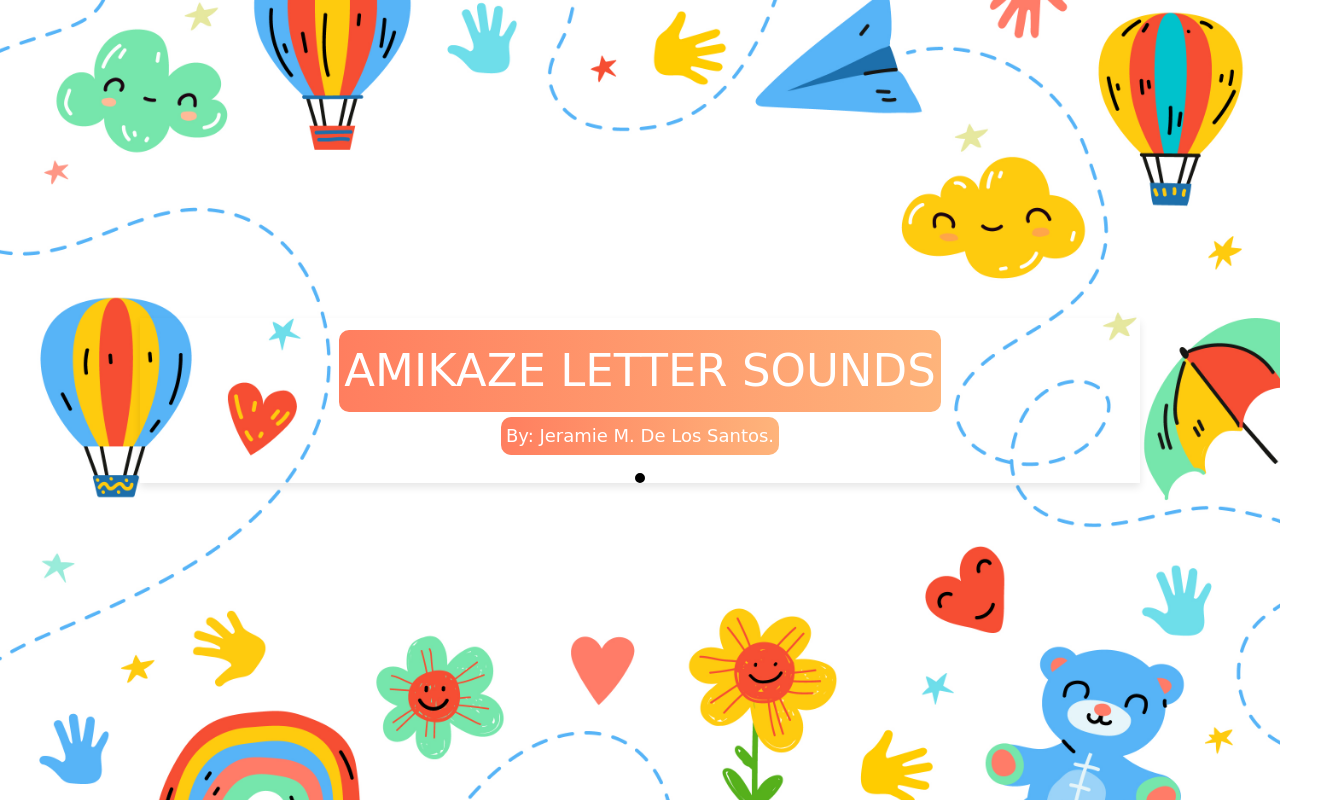
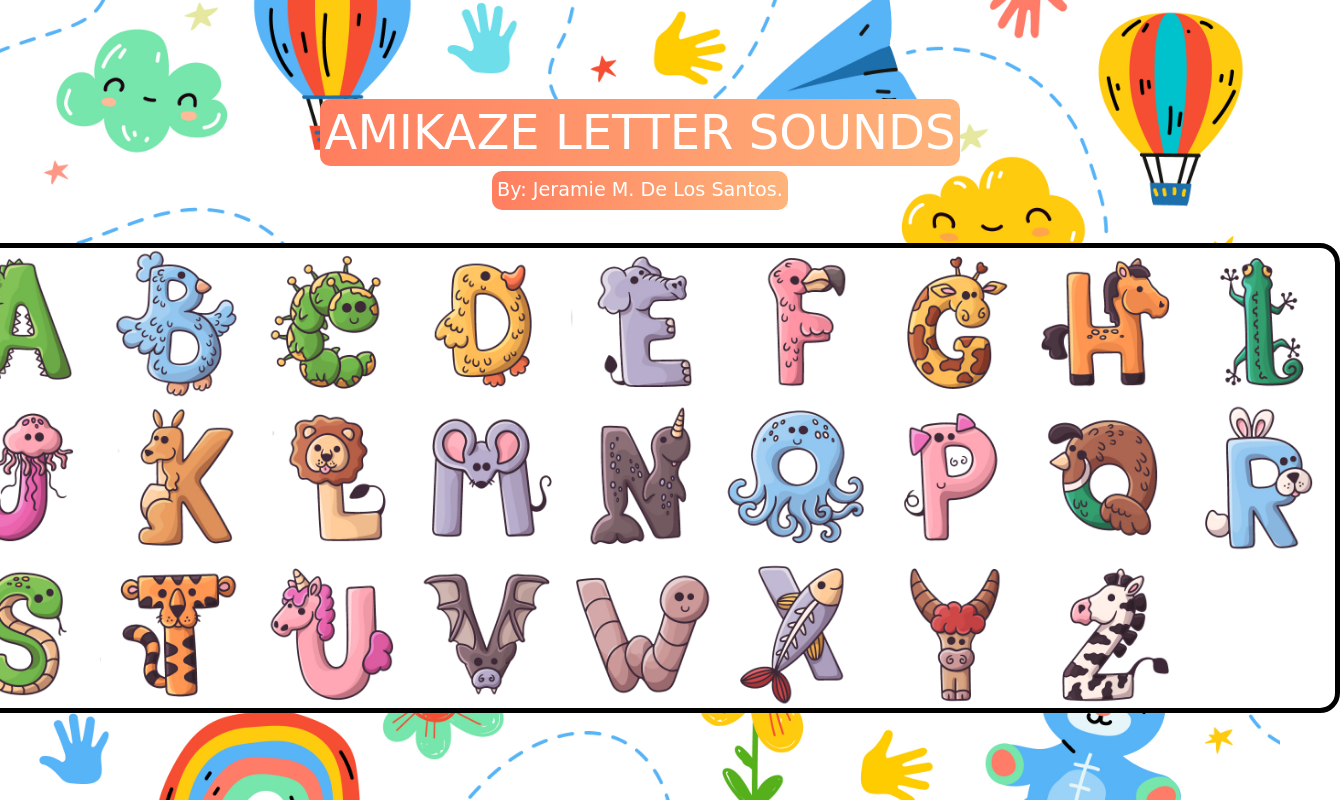
Before and after one commit to KaelNierras/Sounds-of-Letters, a Vue app: page /home in a window 1280 px wide. Shown: the whole page, 1340 px wide, since content can reach past the window. Built offline with nearby package versions, Linux system fonts and the light colour scheme.

Commit message:
With Spash Screen

```diff
--- a/package.json
+++ b/package.json
@@ -8,6 +8,7 @@
     "preview": "vite preview"
   },
   "dependencies": {
+    "bootstrap": "^5.3.2",
     "pinia": "^2.1.6",
     "vue": "^3.3.4",
     "vue-router": "^4.2.4"
--- a/src/App.vue
+++ b/src/App.vue
@@ -1,13 +1,10 @@
 <script setup>
 import { RouterLink, RouterView } from 'vue-router'
+import 'bootstrap/dist/css/bootstrap.css';
 </script>
 
 <template>
   <div class="main">
-    <div class="header">
-      <h1 class="Title">AMIKAZE LETTER SOUNDS</h1>
-      <p class="Subtitle">By: Jeramie M. De Los Santos.</p>
-    </div>
     <div class="router">
       <RouterView />
     </div>
@@ -15,48 +12,12 @@ import { RouterLink, RouterView } from 'vue-router'
 </template>
 
 <style scoped>
-.Title, .Subtitle {
-  padding: 5px;
-  background-image: linear-gradient(to right, #ff7e5f, #feb47b); /* Gradient colors */
-  border-radius: 10px;
-}
-.header {
-  margin-top: 10px;
-  display: flex;
-  justify-content: center;
-  align-items: center;
-  flex-direction: column;
-  height: 130px;
-  text-align: center;
-  padding: 5px;
-  color: white; /* Tomato red text color */
-  font-family: 'Comic Sans MS', cursive, sans-serif; /* Playful font */
-  min-width: 1000px;
-}
-
-.header h1 {
-  font-size: 3em;
-  margin-bottom: 5px;
-}
-
-.header p {
-  font-size: 1.2em;
-}
-
-.router {
-  margin-top: 15px;
-  border: 5px solid black;
-  border-radius: 20px;
-  background: white;
-}
 
 .main {
   display: flex;
   justify-content: center;
   align-items: center;
   flex-direction: column;
-  box-shadow: 0px 4px 8px rgba(0, 0, 0, 0.1);
-  min-width: 1000px;
 }
 
 @media (max-width: 320px) {
--- a/src/assets/main.css
+++ b/src/assets/main.css
@@ -1,4 +1,5 @@
 @import './base.css';
+
 
 #app {
   max-width: 1280px;
--- a/src/components/MainPage.vue
+++ b/src/components/MainPage.vue
@@ -1,4 +1,9 @@
 <template>
+  <div class="header">
+      <h1 class="Title">AMIKAZE LETTER SOUNDS</h1>
+      <p class="Subtitle">By: Jeramie M. De Los Santos.</p>
+  </div>
+
   <div class="grid">
     <div v-for="letter in letters" :key="letter.id" class="grid-item">
       <img
@@ -66,12 +71,44 @@ document.addEventListener('animationend', (event) => {
 </script>
 
 <style>
+.Title, .Subtitle {
+  padding: 5px;
+  background-image: linear-gradient(to right, #ff7e5f, #feb47b); /* Gradient colors */
+  border-radius: 10px;
+}
+.header {
+  margin-top: 10px;
+  display: flex;
+  justify-content: center;
+  align-items: center;
+  flex-direction: column;
+  height: 130px;
+  text-align: center;
+  padding: 5px;
+  color: white; /* Tomato red text color */
+  font-family: 'Comic Sans MS', cursive, sans-serif; /* Playful font */
+  min-width: 1000px;
+}
+
+.header h1 {
+  font-size: 3em;
+  margin-bottom: 5px;
+}
+
+.header p {
+  font-size: 1.2em;
+}
+
 .grid {
   display: grid;
   grid-template-columns: repeat(9, 1fr); /* Default to 9 columns */
   grid-gap: 5px;
   justify-content: center;
   align-items: center;
+  margin-top: 15px;
+  border: 5px solid black;
+  border-radius: 20px;
+  background: white;
 }
 
 @media (max-width: 1200px) {
--- /dev/null
+++ b/src/components/WelcomePage.vue
@@ -0,0 +1,19 @@
+<template>
+    <div class="container d-flex flex-column justify-content-center align-items-center">
+      <h1 class="mt-4">Hello, Welcome to</h1>
+      <h1 class="mt-1 Subtitle">AMIKAZE LETTER SOUNDS!</h1>
+      <router-link to="/home">
+        <button class="btn btn-primary w-80">Get Started</button>
+      </router-link>
+    </div>
+</template>
+
+<style>
+.Title, .Subtitle {
+  padding: 5px;
+  color: white;
+  font-family: 'Comic Sans MS', cursive, sans-serif; /* Playful font */
+  background-image: linear-gradient(to right, #ff7e5f, #feb47b); /* Gradient colors */
+  border-radius: 10px;
+}
+</style>
--- a/src/main.js
+++ b/src/main.js
@@ -1,4 +1,5 @@
 import './assets/main.css'
+import 'bootstrap/dist/css/bootstrap.css';
 
 import { createApp } from 'vue'
 import { createPinia } from 'pinia'
@@ -6,6 +7,8 @@ import { createPinia } from 'pinia'
 import App from './App.vue'
 import router from './router'
 
+
+
 const app = createApp(App)
 
 app.use(createPinia())
--- a/src/router/index.js
+++ b/src/router/index.js
@@ -1,11 +1,17 @@
 import { createRouter, createWebHistory } from 'vue-router'
 import HomeView from '../views/HomeView.vue'
+import welcome from '../views/WelcomeView.vue'
 
 const router = createRouter({
   history: createWebHistory(import.meta.env.BASE_URL),
   routes: [
     {
       path: '/',
+      name: 'welcome',
+      component: welcome
+    },
+    {
+      path: '/home',
       name: 'home',
       component: HomeView
     },
--- /dev/null
+++ b/src/views/WelcomeView.vue
@@ -0,0 +1,9 @@
+<script setup>
+import Welcome from '../components/WelcomePage.vue'
+</script>
+
+<template>
+  <main>
+    <Welcome />
+  </main>
+</template>
```
Also changed, not shown: 1 other file (tests, documents, lock files or other folders).
